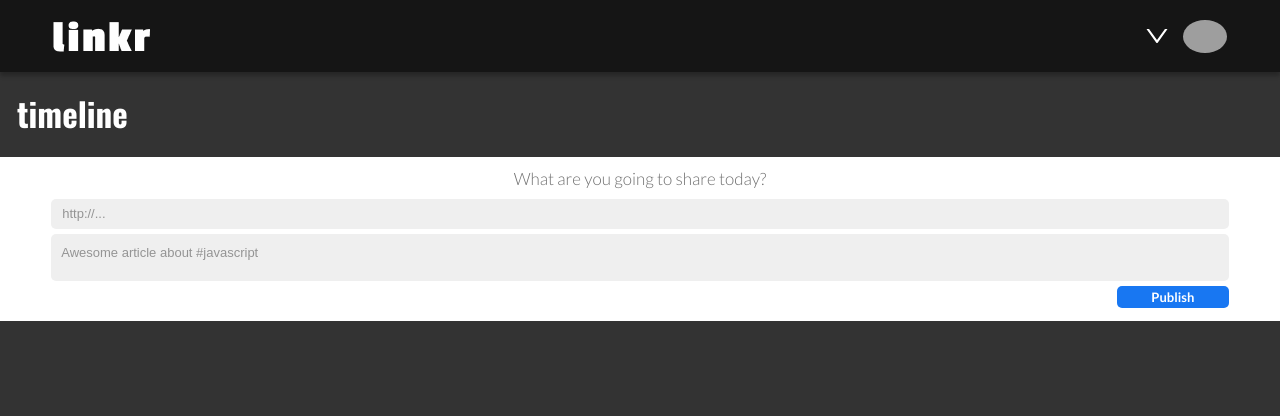
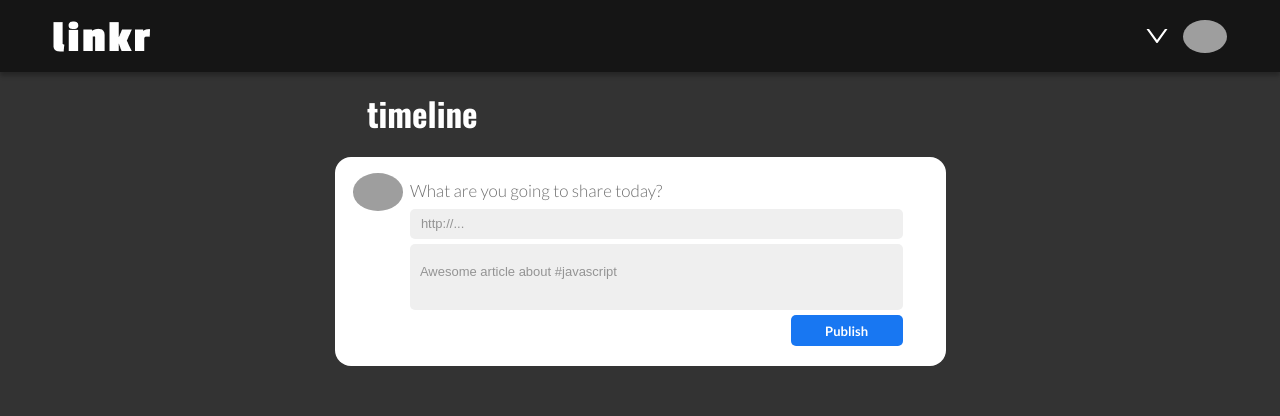
Before and after one commit to isabellexvr/projeto18-linkr-frontend, a React (Create React App) app: page /timeline in a window 1280 px wide. Shown: the top 416 px of the page. Built offline with nearby package versions, Linux system fonts and the light colour scheme; grey boxes are pictures that could not be loaded.

Commit message:
style: post publication form media query

```diff
--- a/src/Components/TimelinePage/PostPublicationForm.js
+++ b/src/Components/TimelinePage/PostPublicationForm.js
@@ -32,6 +32,13 @@ export default function PostPublicationForm() {
 
   return (
     <FormContainer>
+      <DesktopForm>
+        <img
+          alt="user"
+          src="https://i.pinimg.com/originals/64/8b/da/648bda8b742f5f713e94f17ff1b49252.jpg"
+        />
+      </DesktopForm>
+      <div>
         <h1>What are you going to share today?</h1>
         {!loading && (
           <PublicationForm onSubmit={sendForm}>
@@ -65,17 +72,36 @@ export default function PostPublicationForm() {
             </SubmitButton>
           </PublicationForm>
         )}
+      </div>
     </FormContainer>
   );
 }
 
 const FormContainer = styled.div`
+  display: flex;
+  width: 611px;
+  border-radius: 16px;
   background-color: white;
-  height: 164px;
+  height: 209px;
   font-family: "Lato", sans-serif;
+  > div:nth-child(2) {
+    width: 100%;
     > h1 {
       height: 42px;
       display: flex;
+      align-items: flex-end;
+      font-weight: 300;
+      font-size: 17px;
+      color: #707070;
+    }
+  }
+  @media (max-width: 900px) {
+    width: 100%;
+    border-radius: 0;
+    height: 164px;
+    > div:nth-child(2) {
+      > h1 {
+        height: 42px;
         justify-content: center;
         align-items: center;
         width: 100%;
@@ -83,14 +109,33 @@ const FormContainer = styled.div`
         font-size: 17px;
         color: #707070;
       }
+    }
+  }
+`;
+
+const DesktopForm = styled.div`
+  @media (max-width: 900px) {
+    display: none;
+  }
+  width: 86px;
+  > img {
+    width: 50px;
+    border-radius: 50%;
+    margin-left: 18px;
+    margin-top: 16px;
+  }
 `;
 
 const PublicationForm = styled.form`
+  @media (max-width: 425px) {
+    align-items: center;
+    margin-top: 0;
+  }
   display: flex;
   flex-direction: column;
   justify-content: space-between;
-  align-items: center;
-  height: 122px;
+  margin-top: 10px;
+
   > input {
     width: 92%;
     border: none;
@@ -116,11 +161,21 @@ const UrlInput = styled.input`
 `;
 
 const DescriptionInput = styled.input`
+margin-top: 5px;
+  @media (max-width: 425px) {
     height: 47px;
+  }
+  height: 66px;
   padding: 10px 10px 21px;
 `;
 
 const SubmitButton = styled.div`
+margin-top: 5px;
+  @media (max-width: 425px) {
+    > button {
+      height: 22px;
+    }
+  }
   height: 35px;
   width: 92%;
   display: flex;
@@ -130,13 +185,13 @@ const SubmitButton = styled.div`
     background-color: #1877f2;
     border-radius: 5px;
     width: 112px;
-    height: 22px;
+    height: 31px;
     border: none;
     color: #ffffff;
     font-family: "Lato";
     font-weight: 700;
     font-size: 13px;
-    :disabled{
+    :disabled {
       background-color: #80b1ed;
     }
   }
--- a/src/Pages/HashTagPage.js
+++ b/src/Pages/HashTagPage.js
@@ -29,7 +29,6 @@ const HashTagPage = styled.div`
     display: flex;
   justify-content: center;
   }
-
 `;
 
 const PostMobile = styled.div`
--- a/src/Pages/TimelinePage.js
+++ b/src/Pages/TimelinePage.js
@@ -21,15 +21,24 @@ const TimelinePageStyle = styled.div`
   margin-top: 70px;
   height: 150vh;
   background-color: #333333;
+  display: flex;
+  flex-direction: column;
+  align-items: center;
 `;
 
 const PageTitle = styled.h1`
+  @media(max-width: 425px){
+    width: 100%;
+  align-items: center;
+  }
+  display: flex;
+  align-items: center;
+  width: 44%;
   font-family: "Oswald";
   font-size: 33px;
   color: white;
   font-weight: 700;
   margin-left: 17px;
   height: 87px;
-  display: flex;
-  align-items: center;
+
 `;
```
Lines whose indentation alone changed are shown as unchanged.
